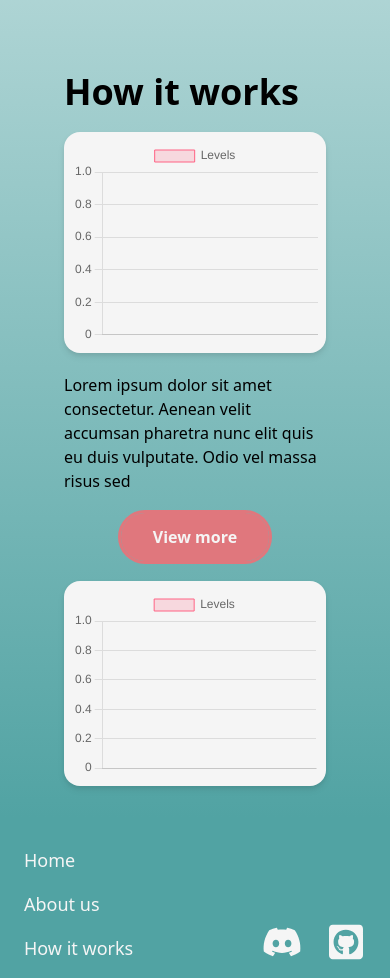
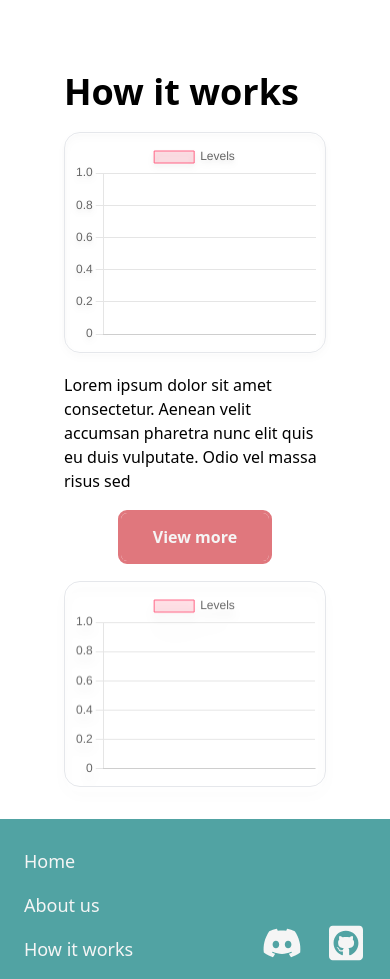
Before and after one commit to Adishumla/Waterworks, a Next.js app: page / in a window 390 px wide. Shown: the part 1560-2539 px from the top of the page. Built offline with nearby package versions, Linux system fonts and the light colour scheme; no server answers.

Commit message:
changed color

```diff
--- a/src/app/data/page.tsx
+++ b/src/app/data/page.tsx
@@ -11,9 +11,9 @@ export default async function Data() {
 	});
 
 	return (
-		<main className='bg-gradient-to-b from-white to-atlantic px-6 md:px-16 mt-20 min-h-screen'>
+		<main className='bg-gradient-to-b bg-slate-100 px-6 md:px-16 flex justify-center items-center min-h-screen'>
 			{/* send apikey to chartdisplay */}
-			<section className='bg-salt w-full h-fit rounded-2xl p-4 drop-shadow-md'>
+			<section className='bg-salt w-full h-fit rounded-2xl p-4 shadow-2xl '>
 				<ChartWrapper locations={locations} />
 			</section>
 		</main>
--- a/src/app/page.tsx
+++ b/src/app/page.tsx
@@ -8,21 +8,27 @@ export default function Home() {
 	return (
 		<>
 			<Hero />
-			<main className='bg-gradient-to-b from-white to-atlantic min-h-screen px-16 pb-8 grid grid-cols-1 md:grid-cols-2 gap-16'>
+			<main className='bg-gradient-to-b white min-h-screen px-16 pb-8 grid grid-cols-1 md:grid-cols-2 gap-16'>
 				<section className='flex flex-col gap-3 mt-14'>
 					<h2 className='text-4xl font-bold text-abyss'>About us</h2>
 
+					<p className='text-abyss'>
+						Water is one of the most essential resources on our planet, and understanding water statistics is crucial
+						for ensuring its sustainable use and management. From freshwater availability to water quality, a wide range
+						of factors contribute to our understanding of this vital resource.
+					</p>
 
 					<p className='text-abyss'>
-					Water is one of the most essential resources on our planet, and understanding water statistics is crucial for ensuring its sustainable use and management. From freshwater availability to water quality, a wide range of factors contribute to our understanding of this vital resource.
+						Understanding water statistics can help inform policy decisions and shape strategies for sustainable water
+						management. Efforts to improve access to safe drinking water, reduce water pollution, and increase the
+						efficiency of water use are critical for addressing global water challenges. By staying informed and taking
+						action, we can work towards ensuring that water remains a precious resource for generations to come.
 					</p>
-
-					<p className='text-abyss'>Understanding water statistics can help inform policy decisions and shape strategies for sustainable water management. Efforts to improve access to safe drinking water, reduce water pollution, and increase the efficiency of water use are critical for addressing global water challenges. By staying informed and taking action, we can work towards ensuring that water remains a precious resource for generations to come.</p>
 				</section>
 
 				<section className='flex flex-col gap-5 mt-14'>
 					<h2 className='text-4xl font-bold text-abyss -mt-1'>How it works</h2>
-					<div className='w-full h-auto bg-salt rounded-2xl drop-shadow-md p-2 '>
+					<div className='w-full h-auto bg-marineBlue border border-3 rounded-2xl drop-shadow-md p-2 '>
 						<ExampleChartOne locations='Agnesberg' />
 					</div>
 					<p className='text-abyss'>
@@ -30,12 +36,12 @@ export default function Home() {
 						Odio vel massa risus sed
 					</p>
 					<Link
-						className='bg-baltic text-salt outline outline-[3px] outline-baltic font-bold px-8 py-3 w-fit rounded-3xl self-center md:self-start hover:bg-baltic/[.85] hover:outline-baltic/[.85] active:bg-baltic/[0]'
+						className='bg-baltic text-salt outline outline-[3px] outline-baltic font-bold px-8 py-3 w-fit rounded-md self-center md:self-start hover:bg-baltic/[.85] hover:outline-baltic/[.85] active:bg-baltic/[0]'
 						href='/data'
 					>
 						View more
 					</Link>
-					<div className='w-full h-auto bg-salt rounded-2xl drop-shadow-md p-2 '>
+					<div className='w-full h-auto bg-marineBlue border border-3 rounded-2xl drop-shadow-xl p-2 '>
 						<ExampleChartTwo locations='Tingstad' />
 					</div>
 				</section>
--- a/src/components/ChartDisplay.tsx
+++ b/src/components/ChartDisplay.tsx
@@ -15,12 +15,10 @@ async function displayData(location: string, fromDate: string, toDate: string) {
 	const response = await fetch(url);
 	const chartData = await response.json();
 	const value = [];
-	// console.log(chartData[0]);
 
 	for (const data of chartData) {
 		value.push(data.Value);
 	}
-	// console.log(value);
 
 	const codes = [];
 	for (const data of chartData) {
--- a/src/components/ChartWrapper.tsx
+++ b/src/components/ChartWrapper.tsx
@@ -14,8 +14,8 @@ export default function ChartWrapper({ locations }: { locations: any }) {
 	const [chartLoaderState, setChartLoaderState] = useState(false);
 
 	return (
-		<section className='w-full h-fit grid grid-cols-1 lg:grid-cols-[55%_45%] drop-shadow-md'>
-			<section className=' bg-salt w-full h-auto rounded-2xl px-4'>
+		<section className='w-full h-fit grid grid-cols-1 lg:grid-cols-[55%_45%] text-black '>
+			<section className=' bg-salt w-full h-auto rounded-2xl drop-shadow-sm border border-3 px-4 hover:drop-shadow-md duration-300'>
 				<ChartDisplay chartState={chartState} setChartState={setChartState} setChartLoaderState={setChartLoaderState} />
 			</section>
 			<div className='px-6 py-4 lg:pt-0'>
--- a/src/components/form/ChartDataForm.tsx
+++ b/src/components/form/ChartDataForm.tsx
@@ -82,7 +82,7 @@ export default function ChartDataForm({
 				<input
 					type='submit'
 					value={chartLoaderState ? 'loading...' : 'filter'}
-					className='col-start-2 h-8 w-4/5  rounded-md bg-baltic hover:cursor-pointer'
+					className='col-start-2 h-8 w-4/5  rounded-md bg-baltic hover:cursor-pointer text-salt'
 				/>
 			</div>
 		</form>
```
